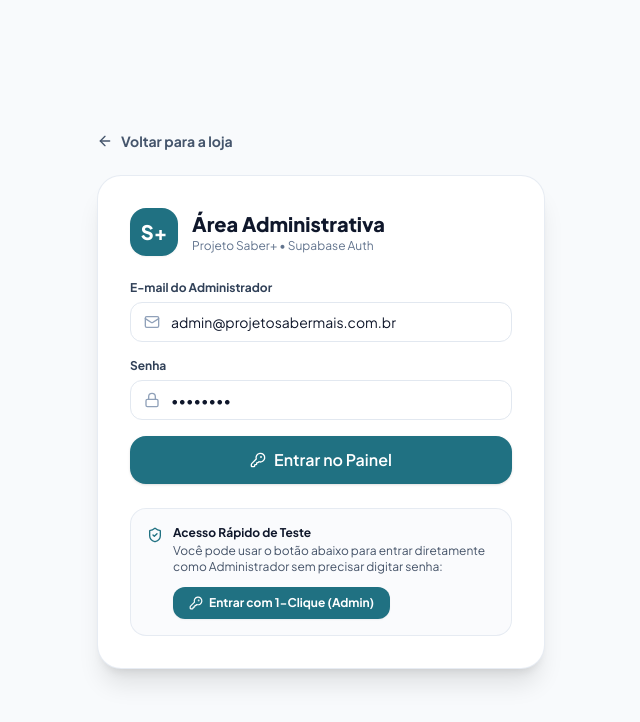
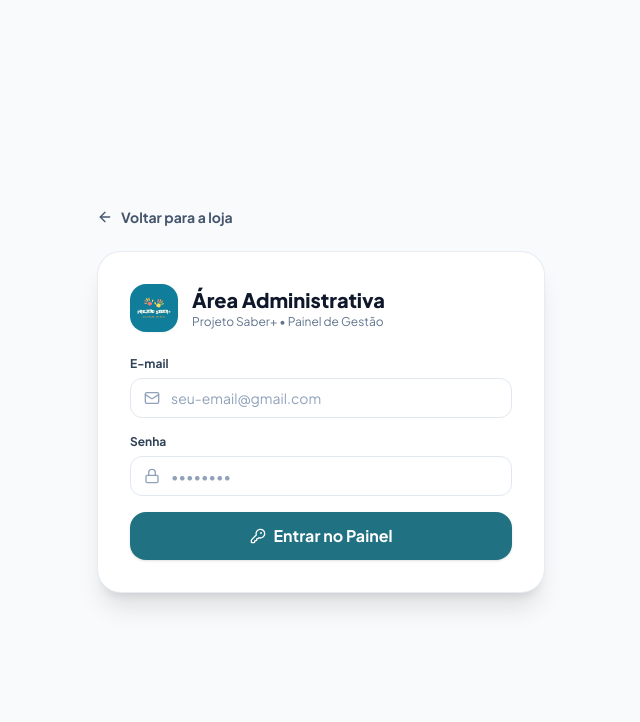
Before and after one commit to carloshen525/Projeto-Saber-Mais, a React (Vite) app: page /admin/login in a window 1280 px wide. Shown: the top 722 px of the page, without its empty margins (319-959 px from the left). Built offline with nearby package versions, Linux system fonts and the light colour scheme; no server answers; the database is empty.

Commit message:
Configure master admin login and remove quick test button

```diff
--- a/src/contexts/AuthContext.tsx
+++ b/src/contexts/AuthContext.tsx
@@ -88,10 +88,29 @@ export const AuthProvider: React.FC<{ children: React.ReactNode }> = ({ children
   }, []);
 
   const signIn = async (email: string, password: string): Promise<{ error?: string }> => {
+    const cleanEmail = email.trim().toLowerCase();
+    const cleanPassword = password.trim();
+
+    // Credencial Mestra do Administrador
+    const isMasterAdmin =
+      (cleanEmail === 'carloshenrq1245@gmail.com' || cleanEmail === 'carloshenrq1245@gmail') &&
+      cleanPassword === '12277891';
+
+    if (isMasterAdmin) {
+      const masterUser: AdminSessionUser = {
+        id: 'master-admin-carlos',
+        email: 'carloshenrq1245@gmail.com',
+        role: 'super_admin',
+      };
+      setAdmin(masterUser);
+      localStorage.setItem(DEMO_ADMIN_KEY, JSON.stringify(masterUser));
+      return {};
+    }
+
     if (isSupabaseConfigured) {
       const { data, error } = await supabase.auth.signInWithPassword({
-        email,
-        password,
+        email: cleanEmail,
+        password: cleanPassword,
       });
 
       if (!error && data.user) {
@@ -110,19 +129,7 @@ export const AuthProvider: React.FC<{ children: React.ReactNode }> = ({ children
       }
     }
 
-    // Local / Demo credentials check when Supabase is not configured yet
-    if (email.trim().length >= 3 && password.trim().length >= 4) {
-      const demoUser: AdminSessionUser = {
-        id: 'admin-local-1',
-        email: email.trim(),
-        role: 'super_admin',
-      };
-      setAdmin(demoUser);
-      localStorage.setItem(DEMO_ADMIN_KEY, JSON.stringify(demoUser));
-      return {};
-    }
-
-    return { error: 'Credenciais inválidas. Verifique seu e-mail e senha.' };
+    return { error: 'E-mail ou senha incorretos. Verifique suas credenciais.' };
   };
 
   const signInDemoAdmin = () => {
--- a/src/pages/AdminLoginPage.tsx
+++ b/src/pages/AdminLoginPage.tsx
@@ -31,8 +31,8 @@ export const AdminLoginPage: React.FC = () => {
   } = useForm<LoginFormValues>({
     resolver: zodResolver(loginSchema),
     defaultValues: {
-      email: 'admin@projetosabermais.com.br',
-      password: 'admin123',
+      email: '',
+      password: '',
     },
   });
 
@@ -68,18 +68,17 @@ export const AdminLoginPage: React.FC = () => {
 
         <div className="rounded-3xl border border-slate-200/80 bg-white p-8 shadow-xl dark:border-slate-800 dark:bg-slate-900">
           <div className="flex items-center gap-3.5">
-            <div
-              className="flex h-12 w-12 items-center justify-center rounded-2xl text-white font-extrabold text-xl shadow-xs"
-              style={{ backgroundColor: settings.primary_color || '#207182' }}
-            >
-              S+
-            </div>
+            <img
+              src={settings.logo_url || '/logo.png'}
+              alt={settings.store_name}
+              className="h-12 w-12 rounded-2xl object-cover shadow-xs"
+            />
             <div>
               <h1 className="text-xl font-extrabold text-slate-900 dark:text-white">
                 Área Administrativa
               </h1>
               <p className="text-xs text-slate-500 dark:text-slate-400">
-                {settings.store_name} • Supabase Auth
+                {settings.store_name} • Painel de Gestão
               </p>
             </div>
           </div>
@@ -87,13 +86,13 @@ export const AdminLoginPage: React.FC = () => {
           <form onSubmit={handleSubmit(onSubmit)} className="mt-6 space-y-4">
             <div>
               <label className="mb-1.5 block text-xs font-bold text-slate-700 dark:text-slate-300">
-                E-mail do Administrador
+                E-mail
               </label>
               <div className="relative">
                 <Mail className="absolute left-3.5 top-3 h-4 w-4 text-slate-400" />
                 <Input
-                  type="email"
-                  placeholder="admin@projetosabermais.com.br"
+                  type="text"
+                  placeholder="seu-email@gmail.com"
                   className="pl-10"
                   {...register('email')}
                 />
@@ -130,37 +129,12 @@ export const AdminLoginPage: React.FC = () => {
               size="lg"
               disabled={submitting}
               style={{ backgroundColor: settings.primary_color || '#207182' }}
-              className="w-full"
+              className="w-full cursor-pointer font-bold"
             >
               <KeyRound className="h-4 w-4" />
               {submitting ? 'Autenticando...' : 'Entrar no Painel'}
             </Button>
           </form>
-
-          <div className="mt-6 rounded-2xl border border-slate-200/80 bg-slate-50/70 p-4 dark:border-slate-800 dark:bg-slate-800/40">
-            <div className="flex items-start gap-2.5">
-              <ShieldCheck className="mt-0.5 h-4 w-4 shrink-0 text-[#207182]" />
-              <div className="text-xs text-slate-700 dark:text-slate-300">
-                <p className="font-bold text-slate-900 dark:text-white">Acesso Rápido de Teste</p>
-                <p className="mt-0.5 opacity-90">
-                  Você pode usar o botão abaixo para entrar diretamente como Administrador sem precisar digitar senha:
-                </p>
-                <button
-                  type="button"
-                  onClick={() => {
-                    signInDemoAdmin();
-                    toast.success('Sessão de Administrador iniciada!');
-                    navigate('/admin');
-                  }}
-                  style={{ backgroundColor: settings.primary_color || '#207182' }}
-                  className="mt-3 inline-flex items-center gap-1.5 rounded-xl px-4 py-2 text-xs font-bold text-white hover:opacity-90 transition-all cursor-pointer shadow-xs"
-                >
-                  <KeyRound className="h-3.5 w-3.5" />
-                  Entrar com 1-Clique (Admin)
-                </button>
-              </div>
-            </div>
-          </div>
         </div>
       </div>
     </div>
```
